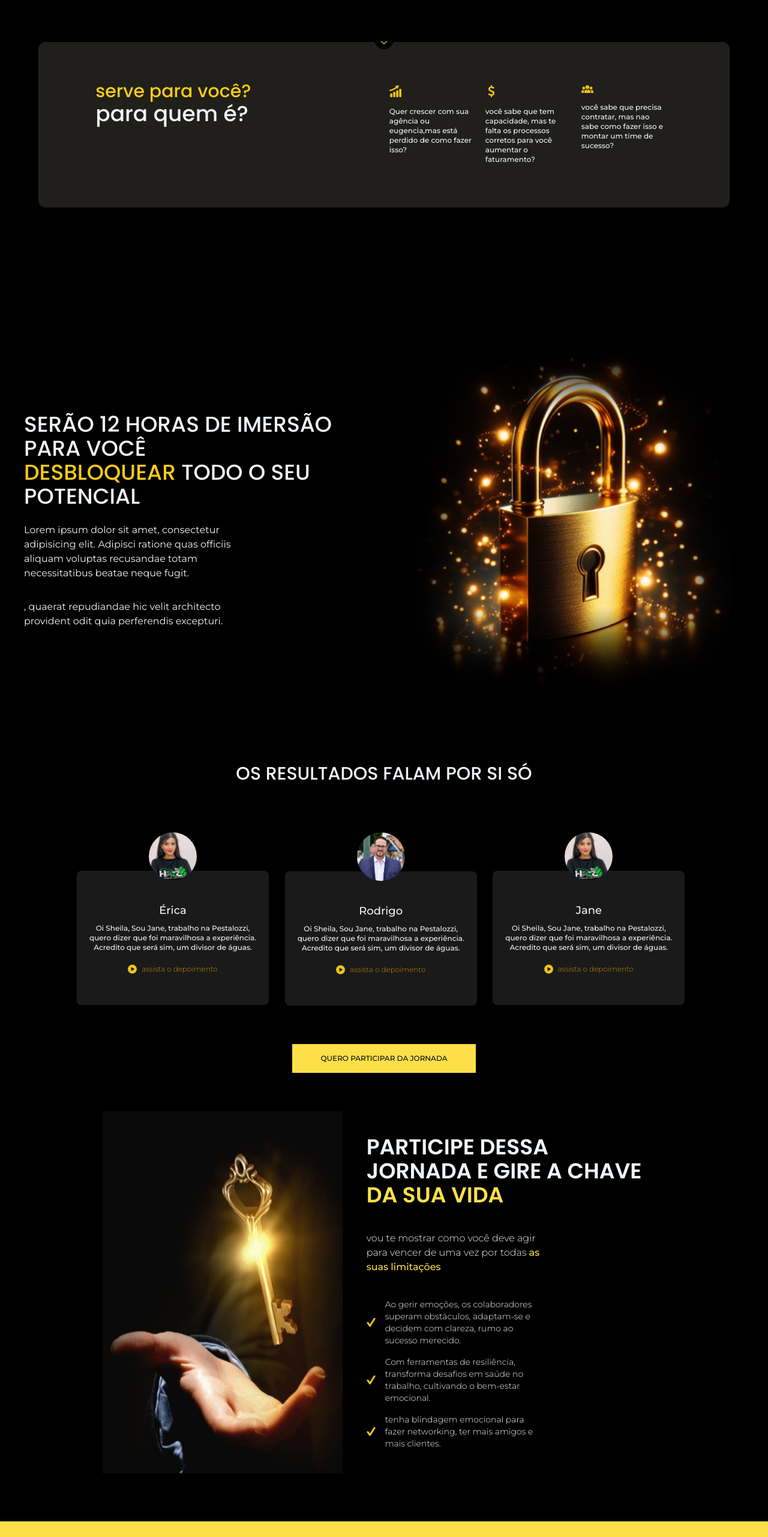
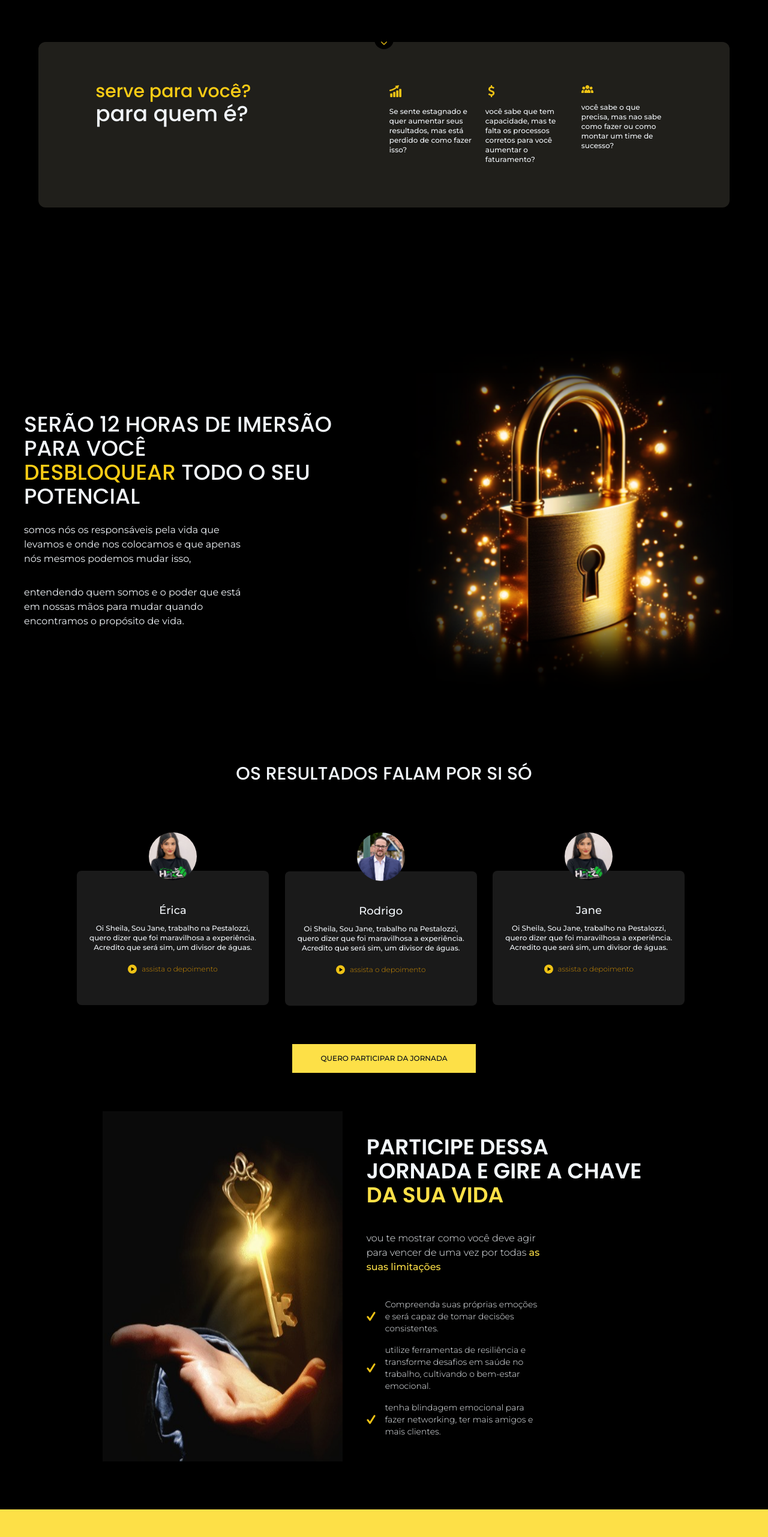
Before and after one commit to DecoXD/JornadaGovernar, a React (Vite) app: page / in a window 1280 px wide. Shown: the part 912-3475 px from the top of the page at 60% size. Built offline with nearby package versions, Linux system fonts and the light colour scheme.

Commit message:
finished

```diff
--- a/src/constants/index.ts
+++ b/src/constants/index.ts
@@ -1,7 +1,7 @@
 export const targetLayerItems =[
   {
     iconSrc:'/assets/icons/arrow.svg',
-    content:'Quer crescer com sua agência ou eugencia,mas está perdido de como fazer isso?',
+    content:'Se sente estagnado e quer aumentar seus resultados, mas está perdido de como fazer isso?',
     alt:'arrow'
   },
   {
@@ -11,7 +11,7 @@ export const targetLayerItems =[
   },
   {
     iconSrc:'/assets/icons/team.svg',
-    content:'você sabe que precisa contratar, mas nao sabe como fazer isso e montar um time de sucesso?',
+    content:'você sabe o que precisa, mas nao sabe como fazer ou como montar um time de sucesso?',
     alt:'team'
   },
 ]
--- a/src/sections/About.tsx
+++ b/src/sections/About.tsx
@@ -15,24 +15,23 @@ const About = () => {
               </span>
             </span>
           </h3>
-          <div className="max-w-xl flex flex-col gap-4 font-light font-montserrat">
-            <p>
-              Lorem ipsum dolor sit amet consectetur, adipisicing elit. Illum hic inventore recusandae, sed delectus nostrum debitis rerum suscipit dolorum totam odio. Quidem consectetur eveniet beatae, nulla itaque dicta ipsa? Rerum!
-              </p>
+          <ul className="max-w-xl flex flex-col gap-4 font-medium font-montserrat">
+            <li>
+                CEO da SSRH: Empresa de gestão de pessoas e recursos humanos.
+                </li>
 
-            <p>
-              Lorem ipsum dolor sit amet consectetur, adipisicing elit. Illum hic inventore recusandae,suscipit dolorum totam odio. Quidem consectetur eveniet beatae, nulla itaque dicta ipsa? Rerum!
-              </p>
+            <li>
+              Mais de <span className="text-yellow-300">19 anos de experiencia</span>, mudando a história de pessoas e empresas através do seu conhecimento.
+              </li>
 
-            <p>
-              Lorem ipsum dolor sit amet consectetur, adipisicing elit. Illum hic inventore recusandae,suscipit dolorum totam odio. Quidem consectetur eveniet beatae, nulla itaque dicta ipsa? Rerum!
-              </p>
+            <li>
+              Especialista em Mentoria e em comportamento humano.
+            </li>
 
-            <p>
-              Lorem ipsum dolor sit amet consectetur, adipisicing elit. Illum hic inventore recusandae,
-              </p>
-
-          </div>
+            <li>
+              idealizadora do evento jornada Governar o Maior evento de <span className="text-yellow-300">Inteligencia emocional</span> da região.
+              </li>
+          </ul>
           </div>
 
         <div className="">
--- a/src/sections/Benefices.tsx
+++ b/src/sections/Benefices.tsx
@@ -19,12 +19,12 @@ const Benefices = () => {
             <ul className='font-montserrat flex flex-col gap-4 text-sm text-slate-100 '>
               <li className='font-montserrat sm:max-w-72 flex gap-4  font-light'>
                 <img src="/assets/icons/checkmark.svg" alt="checkmark"  width={15}/>
-                <span>Ao gerir emoções, os colaboradores superam obstáculos, adaptam-se e decidem com clareza, rumo ao sucesso merecido.</span>
+                <span>Compreenda suas próprias emoções e será capaz de tomar decisões consistentes.</span>
               </li>
 
               <li className='font-montserrat sm:max-w-72 flex gap-4  font-light '>
                 <img src="/assets/icons/checkmark.svg" alt="checkmark"  width={15}/>
-                <span>Com ferramentas de resiliência, transforma desafios em saúde no trabalho, cultivando o bem-estar emocional.</span>
+                <span>utilize ferramentas de resiliência e transforme desafios em saúde no trabalho, cultivando o bem-estar emocional.</span>
               </li>
 
               <li className='font-montserrat sm:max-w-72 flex gap-4  font-light'>
--- a/src/sections/Content.tsx
+++ b/src/sections/Content.tsx
@@ -10,8 +10,8 @@ const Testimonials = () => {
           <h3 className="md:text-4xl text-3xl uppercase font-medium max-w-xl font-poppins  ">
             serão 12 horas de imersão para você <br /> <span className="text-yellow-400">desbloquear</span> todo o seu potencial
           </h3>
-          <p className="max-w-96 font-montserrat">Lorem ipsum dolor sit amet, consectetur adipisicing elit. Adipisci ratione quas officiis aliquam voluptas recusandae totam necessitatibus beatae neque fugit.</p>
-          <p className="mt-2 max-w-96 font-montserrat">, quaerat repudiandae hic velit architecto provident odit quia perferendis excepturi.</p>
+          <p className="max-w-96 font-montserrat">somos nós os responsáveis pela vida que levamos e onde nos colocamos e que apenas nós mesmos podemos mudar isso,</p>
+          <p className="mt-2 max-w-96 font-montserrat">entendendo quem somos e o poder que está em nossas mãos para mudar quando encontramos o propósito de vida.</p>
         </div>
 
         <div className="flex-1">
```
